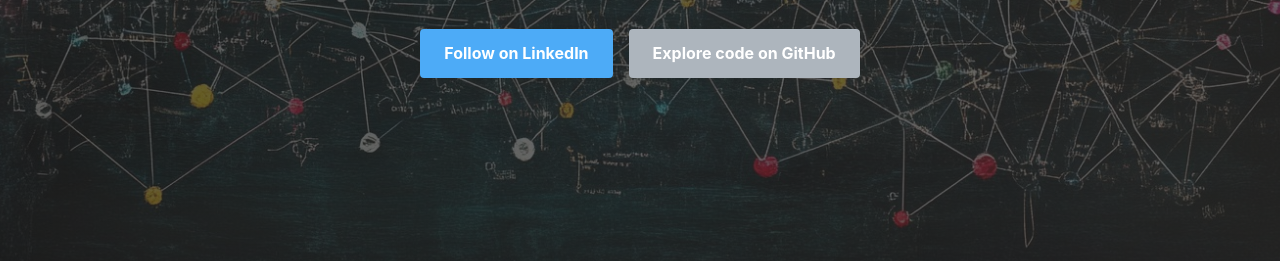
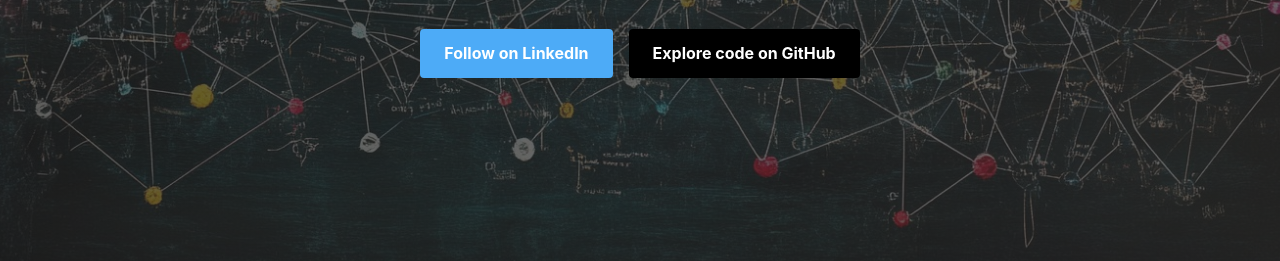
Before and after one commit to MB3R-Lab/mb3r-lab.github.io, a plain HTML site: page index.html in a window 1280 px wide. Shown: the part 539-800 px from the top of the page. Drawn offline with Linux system fonts and the light colour scheme.

Commit message:
Update button-secondary background color to black

```diff
--- a/assets/css/style.css
+++ b/assets/css/style.css
@@ -175,7 +175,11 @@
 }
 
 .button-secondary {
-    background-color: var(--secondary-color);
+    background-color: #000;
+}
+
+.button-secondary:hover {
+    background-color: #000;
 }
 
 /* What We Do Section */
```
